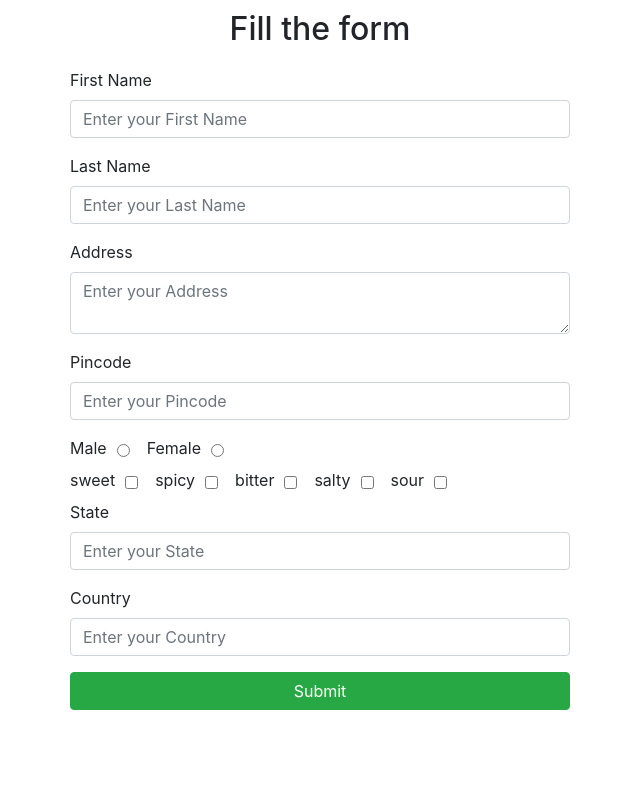
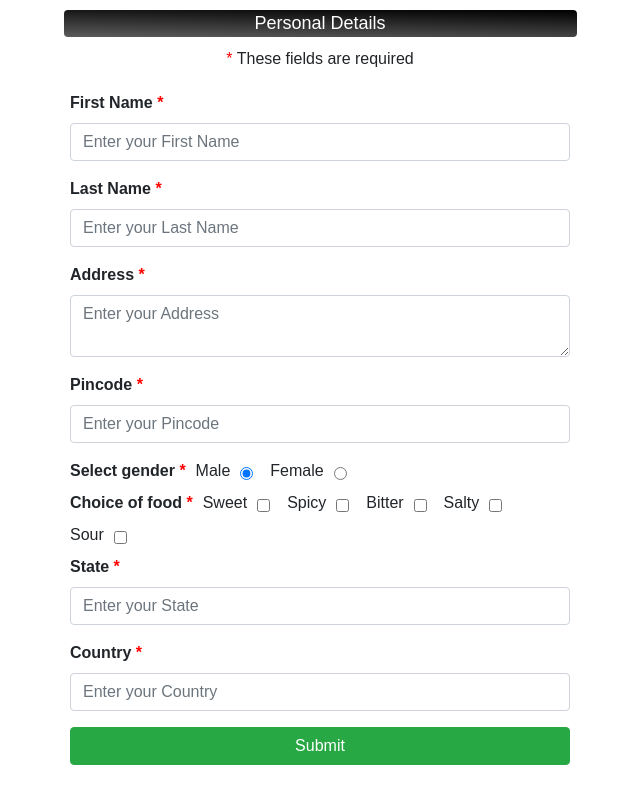
Before and after one commit to gunaerode/dom-form, a plain HTML site: page index.html in a window 1280 px wide. Shown: the whole page, without its empty margins (35-675 px from the left). Drawn offline with nearby package versions, Linux system fonts and the light colour scheme.

Commit message:
fix(main): Bug fixes(:bug:) :fire: :snowflake:

```diff
--- a/script.js
+++ b/script.js
@@ -9,7 +9,21 @@ function createElement(
   Array.isArray(attribute)
     ? newElement.setAttribute(attribute[0], attribute[1])
     : null;
-  content ? (newElement.innerText = content) : null;
+  content ? (newElement.innerHTML = content) : null;
+  let spanExcludeArray = [
+    "Male",
+    "Female",
+    "Sweet",
+    "Spicy",
+    "Salty",
+    "Bitter",
+    "Sour",
+  ];
+  element === "label"
+    ? !spanExcludeArray.includes(content)
+      ? (newElement.innerHTML += " <span>*</span>")
+      : null
+    : null;
   return newElement;
 }
 
@@ -20,7 +34,7 @@ function createFormInputElement(
   attributeValue
 ) {
   let divElement = createElement("div", divClass);
-  let labelElement = createElement("label", false, labelContent, [
+  let labelElement = createElement("label", "label", labelContent, [
     "for",
     attributeValue,
   ]);
@@ -39,7 +53,8 @@ function createFormRadioElement(
   inputType,
   labelContent = false,
   attributeValue,
-  type
+  type,
+  checked
 ) {
   let divElement = createElement("div", "form-check-inline");
   let labelElement = createElement("label", false, labelContent, [
@@ -53,21 +68,30 @@ function createFormRadioElement(
   inputElement.setAttribute("type", type);
   inputElement.setAttribute("id", attributeValue);
   inputElement.setAttribute("value", attributeValue);
+  checked ? inputElement.setAttribute("checked", true) : null;
   form.append(divElement);
   divElement.append(labelElement, inputElement);
 }
 
+function capitalize(string) {
+  return string[0]
+    ? string[0].toUpperCase() + string.substr(1, string.length)
+    : string;
+}
+
 function createCheckBoxElement(foodArray) {
   for (let value of foodArray) {
+    let valueCaps = capitalize(value);
     let divElement = createElement("div", "form-check-inline");
-    let labelElement = createElement("label", false, value, ["for", value]);
+    let labelElement = createElement("label", false, valueCaps, ["for", value]);
     let inputElement = createElement("input", "form-check-input", false, [
       "name",
-      "food[]",
+      "food",
     ]);
     inputElement.setAttribute("type", "checkbox");
     inputElement.setAttribute("id", value);
     inputElement.setAttribute("value", value);
+    // value === "sweet" ? inputElement.setAttribute("required", true) : null;
     form.append(divElement);
     divElement.append(labelElement, inputElement);
   }
@@ -90,22 +114,31 @@ row.append(colOne, colTwo);
 // =========== Form Elements ==============
 let form,
   title,
+  required,
   firstName,
   lastName,
   address,
   pincode,
   clearElementRadio,
+  genderLabel,
   genderMale,
   genderFemale,
   clearElementCheck,
+  foodLabel,
   choiceOfFood = ["sweet", "spicy", "bitter", "salty", "sour"],
+  foodError,
   State,
   Country,
   submitButton;
 
 form = createElement("form", "formElement", false, ["method", "POST"]);
-title = createElement("h2", "title text-center", "Fill the form");
-colOne.append(title, form);
+title = createElement("div", "title text-center", "Personal Details");
+required = createElement(
+  "div",
+  "text-center",
+  "<span>*</span> These fields are required"
+);
+colOne.append(title, required, form);
 
 firstName = createFormInputElement(
   "input",
@@ -128,11 +161,23 @@ address = createFormInputElement(
 pincode = createFormInputElement("input", "form-group", "Pincode", "pincode");
 clearElementRadio = createElement("div", "clearfix");
 form.append(clearElementRadio);
-genderMale = createFormRadioElement("input", "Male", "male", "radio");
-genderFemale = createFormRadioElement("input", "Female", "female", "radio");
+genderLabel = createElement("label", "label", "Select gender");
+form.append(genderLabel);
+genderMale = createFormRadioElement("input", "Male", "male", "radio", true);
+genderFemale = createFormRadioElement(
+  "input",
+  "Female",
+  "female",
+  "radio",
+  false
+);
 clearElementCheck = createElement("div", "clearfix");
 form.append(clearElementCheck);
+foodLabel = createElement("label", "label", "Choice of food");
+form.append(foodLabel);
 choiceOfFood = createCheckBoxElement(choiceOfFood);
+foodError = createElement("div", "foodError");
+form.append(foodError);
 state = createFormInputElement("input", "form-group", "State", "state");
 country = createFormInputElement("input", "form-group", "Country", "country");
 submitButton = createElement(
@@ -148,7 +193,23 @@ let formDom = document.querySelector(".formElement");
 formDom.addEventListener("submit", function (event) {
   event.preventDefault();
   const formData = new FormData(this);
-  let table, thead, tbody, tr1, tr2, th1, th2;
+  let table,
+    thead,
+    tbody,
+    food = [];
+  let tempTable = document.querySelector(".table");
+  tempTable ? tempTable.remove() : null;
+  let foodSelectCount = document.querySelectorAll(
+    "[name='food']:checked"
+  ).length;
+  let foodError = document.querySelector(".foodError");
+  if (foodSelectCount < 2) {
+    foodError.innerText = "Select atleast 2 foods";
+    tempTable ? tempTable.remove() : null;
+    return false;
+  } else {
+    foodError.innerText = " ";
+  }
 
   table = createElement("table", "table table-dark");
   colTwo.append(table);
@@ -165,11 +226,22 @@ formDom.addEventListener("submit", function (event) {
 
   for (const arrayValue of formData) {
     let [key, value] = arrayValue;
-    tr2 = createElement("tr");
-    tbody.append(tr2);
-    th2 = createElement("th", false, key);
-    td3 = createElement("td", false, value);
-    tr2.append(th2, td3);
+    if (key === "food") {
+      food.push(capitalize(value));
+      continue;
+    } else {
+      key === "state" ? createRow(tbody, "food", food.join()) : null;
+    }
+    createRow(tbody, key, value);
   }
   form.reset();
 });
+
+function createRow(tbody, key, value) {
+  let tr1, th1, td1;
+  tr1 = createElement("tr");
+  tbody.append(tr1);
+  th1 = createElement("th", false, capitalize(key));
+  td1 = createElement("td", false, capitalize(value));
+  tr1.append(th1, td1);
+}
--- a/style.css
+++ b/style.css
@@ -5,6 +5,7 @@
 }
 body {
   background: white;
+  font-family: Arial, Helvetica, sans-serif;
 }
 
 input[type="radio"],
@@ -21,6 +22,25 @@ table {
   margin: 20px auto;
 }
 
+span {
+  color: red;
+}
+
 .title {
-  margin-top: 10px;
+  margin: 10px auto;
+  border-radius: 4px;
+  font-size: 18px;
+  background: repeating-linear-gradient(181deg, black, transparent 100px);
+  width: 95%;
+  color: #ffffff;
 }
+
+.label {
+  font-weight: bold;
+  margin-right: 10px;
+}
+
+.foodError {
+  color: red;
+  font-weight: bold;
+}
```
